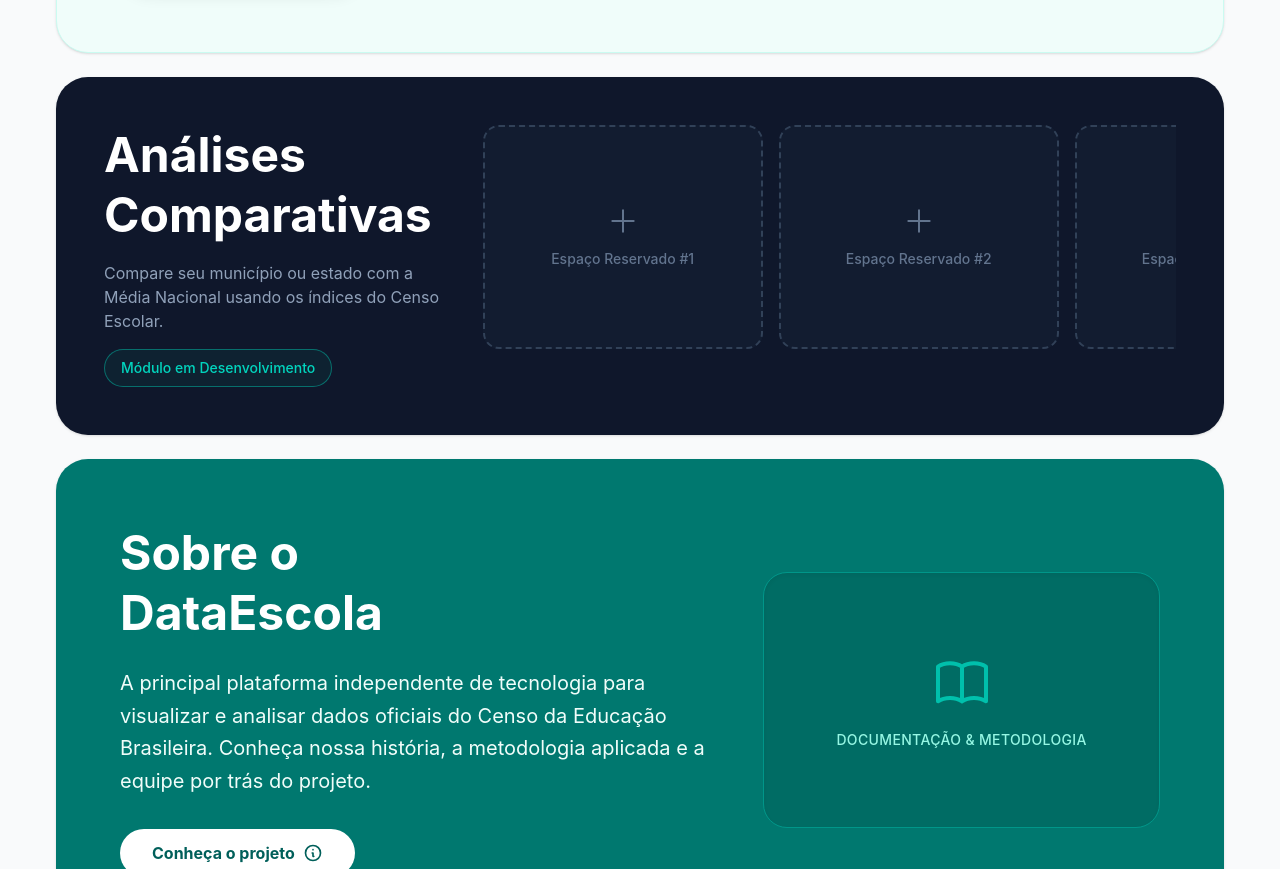
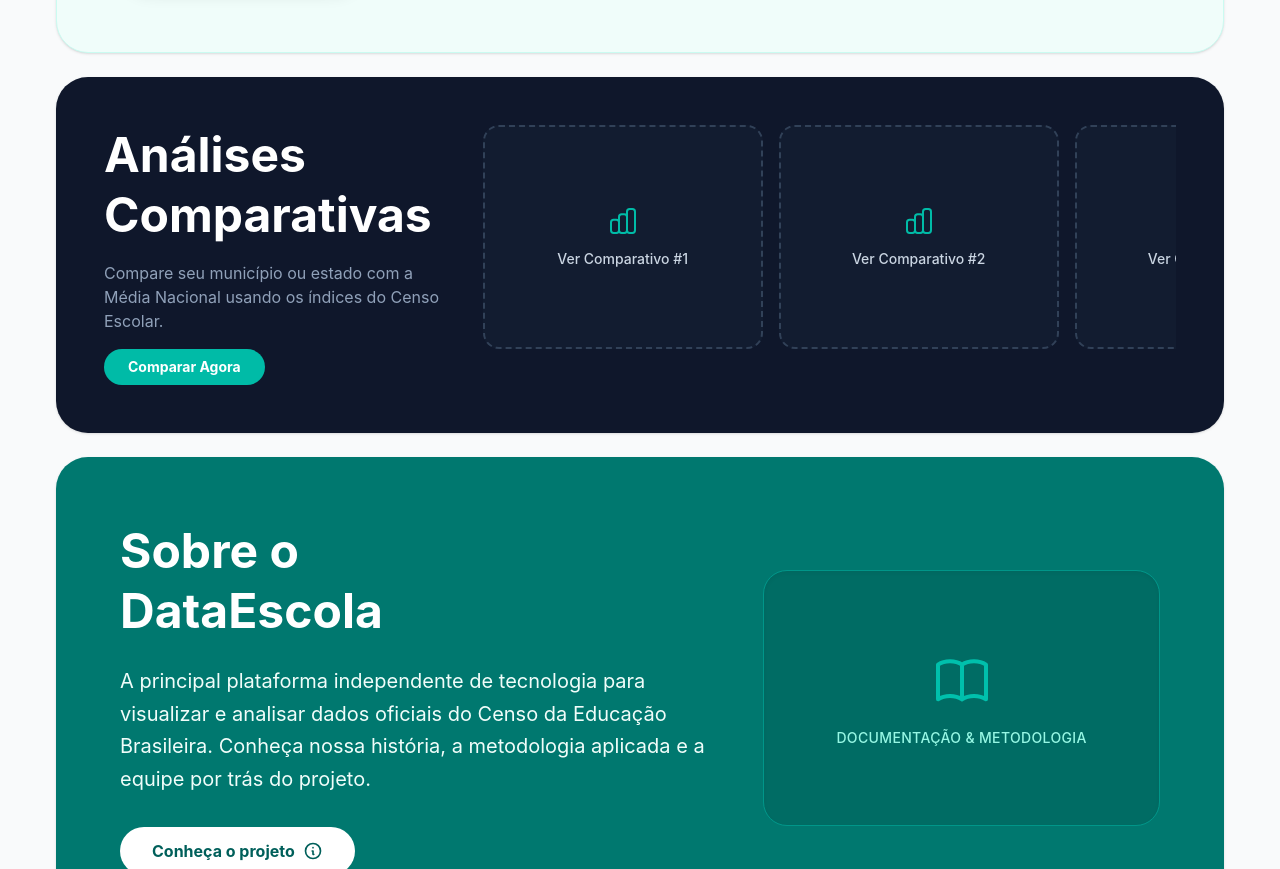
Before and after one commit to Treinamento-DataViva/frontend, a React (Vite) app in the folder frontend-censo-escolar/: page / in a window 1280 px wide. Shown: the part 620-1489 px from the top of the page. Built offline with nearby package versions, Linux system fonts and the light colour scheme.

Commit message:
fix: resolve problema de scroll e finaliza a integração geral

```diff
--- a/frontend-censo-escolar/src/index.css
+++ b/frontend-censo-escolar/src/index.css
@@ -1,6 +1,13 @@
 /* index.css */
 @import "tailwindcss";
 
+html,
+body,
+#root {
+  height: 100%;
+  margin: 0;
+  padding: 0;
+}
 
 @layer components {
 
--- a/frontend-censo-escolar/src/pages/Comparacao.tsx
+++ b/frontend-censo-escolar/src/pages/Comparacao.tsx
@@ -277,8 +277,9 @@
   ];
 
   return (
-    <div className="flex gap-6">
+    <div className="flex gap-6 h-full w-full overflow-y-auto p-6">
       {/* SIDEBAR DE FILTROS */}
+
       <aside className="w-64 bg-slate-800 text-white rounded-xl p-6 h-fit sticky top-24 shrink-0">
         <div className="space-y-6">
           {/* Configuração de Comparação */}
@@ -528,8 +529,7 @@
                     <div className="flex items-center justify-between mb-2">
                       <p className="text-xs text-slate-600">{item.label}</p>
                       <span
-                        className={`text-xs font-semibold ${
-                          variance > 0 ? "text-teal-600" : "text-red-600"
+                        className={`text-xs font-semibold ${variance > 0 ? "text-teal-600" : "text-red-600"
                           }`}
                       >
                         {variance > 0 ? "+" : ""}
@@ -603,8 +603,7 @@
                       </td>
                       <td className="px-6 py-4 text-center">
                         <span
-                          className={`inline-flex items-center px-2.5 py-1 rounded-full text-xs font-medium ${
-                            isPositive
+                          className={`inline-flex items-center px-2.5 py-1 rounded-full text-xs font-medium ${isPositive
                             ? "bg-teal-50 text-teal-700"
                             : diff === 0
                               ? "bg-slate-100 text-slate-600"
--- a/frontend-censo-escolar/src/pages/Dashboard.tsx
+++ b/frontend-censo-escolar/src/pages/Dashboard.tsx
@@ -21,10 +21,11 @@
 export default function Dashboard() {
   return (
     // Container Principal: Ocupa todo o espaço restante do MainLayout (h-full)
+
     <div className="flex h-full w-full bg-slate-50 font-sans overflow-hidden">
 
       {/* ================= SIDEBAR (Filtros) ================= */}
-      <aside className="w-[300px] shrink-0 bg-slate-900 text-slate-300 flex flex-col h-full overflow-y-auto z-20 shadow-xl">
+      <aside className="w-75 shrink-0 bg-slate-900 text-slate-300 flex flex-col h-full overflow-y-auto z-20 shadow-xl">
         <div className="p-6 space-y-8">
 
           {/* Busca */}
@@ -180,7 +181,7 @@
               </div>
             </div>
             {/* O z-0 aqui é crucial para o mapa não sobrepor modais/dropdowns do Tailwind */}
-            <div className="w-full h-[450px] rounded-b-xl overflow-hidden relative z-0">
+            <div className="w-full h-112.5 rounded-b-xl overflow-hidden relative z-0">
               <MapContainer center={[-14.235, -51.9253]} zoom={4} className="w-full h-full">
                 <TileLayer
                   attribution='&copy; <a href="https://www.openstreetmap.org/copyright">OpenStreetMap</a> contributors'
--- a/frontend-censo-escolar/src/pages/HomePage.tsx
+++ b/frontend-censo-escolar/src/pages/HomePage.tsx
@@ -37,7 +37,7 @@
         </div>
       </section>
 
-      {/* 2. Bloco Comparação */}
+      {/* 2. Bloco Comparação - ATUALIZADO */}
       <section className="card-dark">
         <div className="md:w-1/3 space-y-4">
           <h2 className="title-lg text-white">
@@ -47,19 +47,26 @@
             Compare seu município ou estado com a Média Nacional usando os índices do Censo Escolar.
           </p>
           <div className="mt-4">
-            <span className="badge-outline">Módulo em Desenvolvimento</span>
+            {/* 1. Mudamos o Link para a rota real */}
+            <Link
+              to="/comparacao"
+              className="inline-flex items-center px-6 py-2 bg-teal-500 text-white rounded-full text-sm font-bold hover:bg-teal-400 transition-all"
+            >
+              Comparar Agora
+            </Link>
           </div>
         </div>
 
-        {/* Cards de Espaço Reservado */}
+        {/* 2. Se o seu colega já criou cards reais, você pode importá-los aqui.
+      Se não, mantemos os placeholders, mas agora com estilo de "clicável" */}
         <div className="md:w-2/3 flex gap-4 overflow-x-auto pb-4 hide-scrollbar">
           {[1, 2, 3].map((item) => (
-            <div key={item} className="placeholder-card">
-              <svg className="w-8 h-8 mb-3" fill="none" stroke="currentColor" viewBox="0 0 24 24">
-                <path strokeLinecap="round" strokeLinejoin="round" strokeWidth="1.5" d="M12 4v16m8-8H4" />
+            <Link key={item} to="/comparacao" className="placeholder-card border-slate-700 hover:border-teal-500 transition-all cursor-pointer">
+              <svg className="w-8 h-8 mb-3 text-teal-500" fill="none" stroke="currentColor" viewBox="0 0 24 24">
+                <path strokeLinecap="round" strokeLinejoin="round" strokeWidth="1.5" d="M9 19v-6a2 2 0 00-2-2H5a2 2 0 00-2 2v6a2 2 0 002 2h2a2 2 0 002-2zm0 0V9a2 2 0 012-2h2a2 2 0 012 2v10m-6 0a2 2 0 002 2h2a2 2 0 002-2m0 0V5a2 2 0 012-2h2a2 2 0 012 2v14a2 2 0 01-2 2h-2a2 2 0 01-2-2z" />
               </svg>
-              <span className="text-sm font-medium">Espaço Reservado #{item}</span>
-            </div>
+              <span className="text-sm font-medium text-slate-300">Ver Comparativo #{item}</span>
+            </Link>
           ))}
         </div>
       </section>
--- a/frontend-censo-escolar/src/pages/MainLayout.tsx
+++ b/frontend-censo-escolar/src/pages/MainLayout.tsx
@@ -1,37 +1,44 @@
 import { Outlet, Link, useLocation } from "react-router-dom";
 
 export default function MainLayout() {
-  // 1. Pegamos a rota atual do navegador
   const location = useLocation();
-  const isDashboard = location.pathname === '/dashboard';
+
+  // Verificamos se estamos no Dashboard ou na Comparação para liberar o layout de tela cheia
+  // Ambas as ferramentas geralmente precisam de 100% da altura para mapas e gráficos.
+  const isFullScreenPage = location.pathname === '/dashboard' || location.pathname === '/comparacao';
 
   return (
-    // 2. Se for Dashboard, travamos a altura na tela toda (h-screen overflow-hidden).
-    // Se for outra página, deixamos rolar normalmente (min-h-screen).
-    <div className={`flex flex-col bg-gray-50 ${isDashboard ? 'h-screen overflow-hidden' : 'min-h-screen'}`}>
+    <div className={`flex flex-col bg-gray-50 ${isFullScreenPage ? 'h-screen overflow-hidden' : 'min-h-screen'}`}>
 
-      {/* HEADER (Fixo e igual para todas as páginas) */}
+      {/* HEADER */}
       <header className="bg-blue-900 text-white shadow-md shrink-0 z-50">
         <div className="max-w-7xl mx-auto flex items-center justify-between px-6 py-4">
 
           {/* Logo / Título */}
-          <div className="flex items-center gap-2">
+          <Link to="/" className="flex items-center gap-2 hover:opacity-90 transition-opacity">
             <div className="w-8 h-8 bg-blue-400 rounded-lg flex items-center justify-center font-bold text-blue-900">
               D
             </div>
             <h1 className="text-xl font-bold tracking-tight">
               DataEscola
             </h1>
-          </div>
+          </Link>
 
-          {/* Navegação */}
+          {/* Navegação Atualizada */}
           <nav className="flex items-center gap-6 text-sm font-medium">
             <Link to="/" className="hover:text-blue-300 transition">
               Início
             </Link>
+
+            {/* Novo link de Comparações */}
+            <Link to="/comparacao" className="hover:text-blue-300 transition">
+              Comparações
+            </Link>
+
             <Link to="/sobre" className="hover:text-blue-300 transition">
               Sobre
             </Link>
+
             <Link
               to="/dashboard"
               className="bg-blue-500 hover:bg-blue-400 px-4 py-2 rounded-lg text-white transition shadow-sm"
@@ -43,16 +50,14 @@
       </header>
 
       {/* CONTEÚDO */}
-      {/* 3. A mágica acontece aqui:
-          Se for Dashboard -> Ocupa tudo, sem margem, sem padding.
-          Se não for -> Fica na caixa de max-w-7xl com padding. */}
-      <main className={`flex-1 w-full ${isDashboard ? 'flex flex-col relative' : 'max-w-7xl mx-auto px-6 py-8'}`}>
+
+      <main className={`flex-1 w-full ${isFullScreenPage ? 'flex flex-col relative min-h-0' : 'max-w-7xl mx-auto px-6 py-8'}`}>
         <Outlet />
       </main>
 
       {/* FOOTER GLOBAL */}
-      {/* 4. Escondemos este footer no Dashboard, pois o Dashboard já tem o rodapé específico dele */}
-      {!isDashboard && (
+      {/* Escondido em Dashboard e Comparação para focar nos dados */}
+      {!isFullScreenPage && (
         <footer className="bg-blue-950 text-blue-200 mt-auto">
           <div className="max-w-7xl mx-auto px-6 py-6 flex flex-col md:flex-row justify-between items-center gap-4 text-sm">
             <p>© 2026 DataEscola</p>
```
Also changed, not shown: 1 other file (tests, documents, lock files or other folders). Lines whose indentation alone changed are shown as unchanged.
